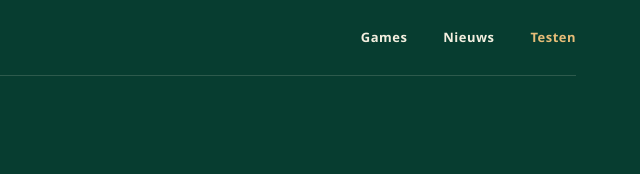
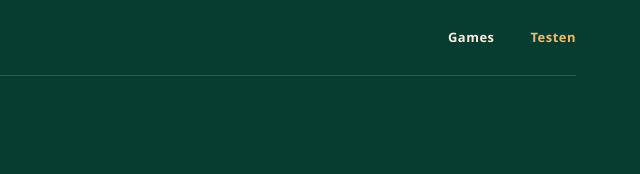
Before and after one commit to ceraseu/cerasgames-site, a plain HTML site: page testen/index.html in a window 1280 px wide. Shown: the top 174 px of the page, 640-1280 px from the left. Drawn offline with Linux system fonts and the light colour scheme.

Commit message:
Hide news navigation on tester page

```diff
--- a/testen/index.html
+++ b/testen/index.html
@@ -14,7 +14,7 @@
     <header class="site-header">
       <nav class="site-nav" aria-label="Hoofdnavigatie">
         <a class="wordmark" href="../index.html" aria-label="Ceras Games, home">CERAS GAMES</a>
-        <div class="nav-links"><a class="nav-link" href="../index.html#games">Games</a><a class="nav-link" href="../index.html#nieuws">Nieuws</a><a class="nav-link" href="index.html" aria-current="page">Testen</a></div>
+        <div class="nav-links"><a class="nav-link" href="../index.html#games">Games</a><a class="nav-link" href="../index.html#nieuws" hidden>Nieuws</a><a class="nav-link" href="index.html" aria-current="page">Testen</a></div>
       </nav>
     </header>
     <main class="tester-main">
```
